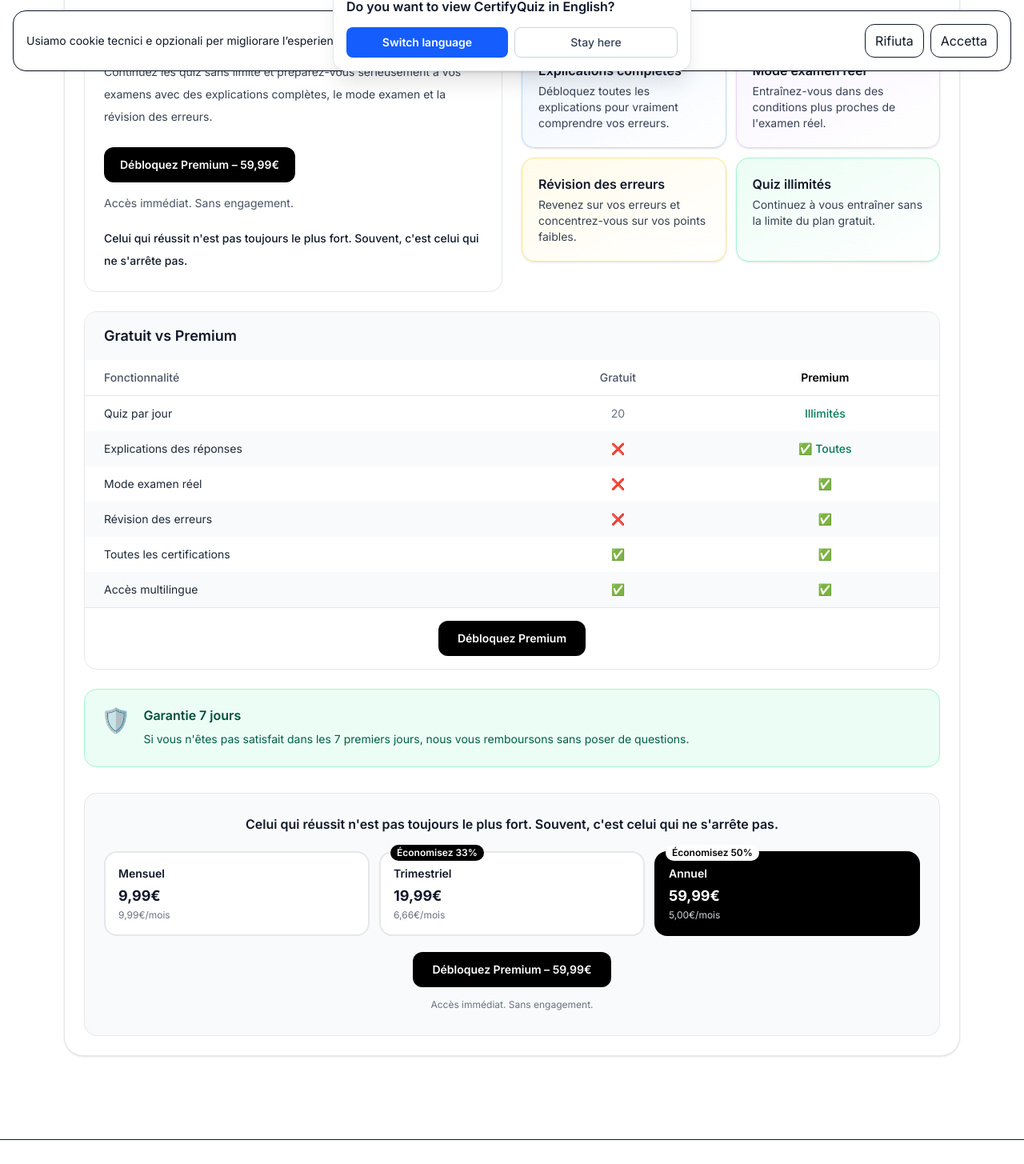
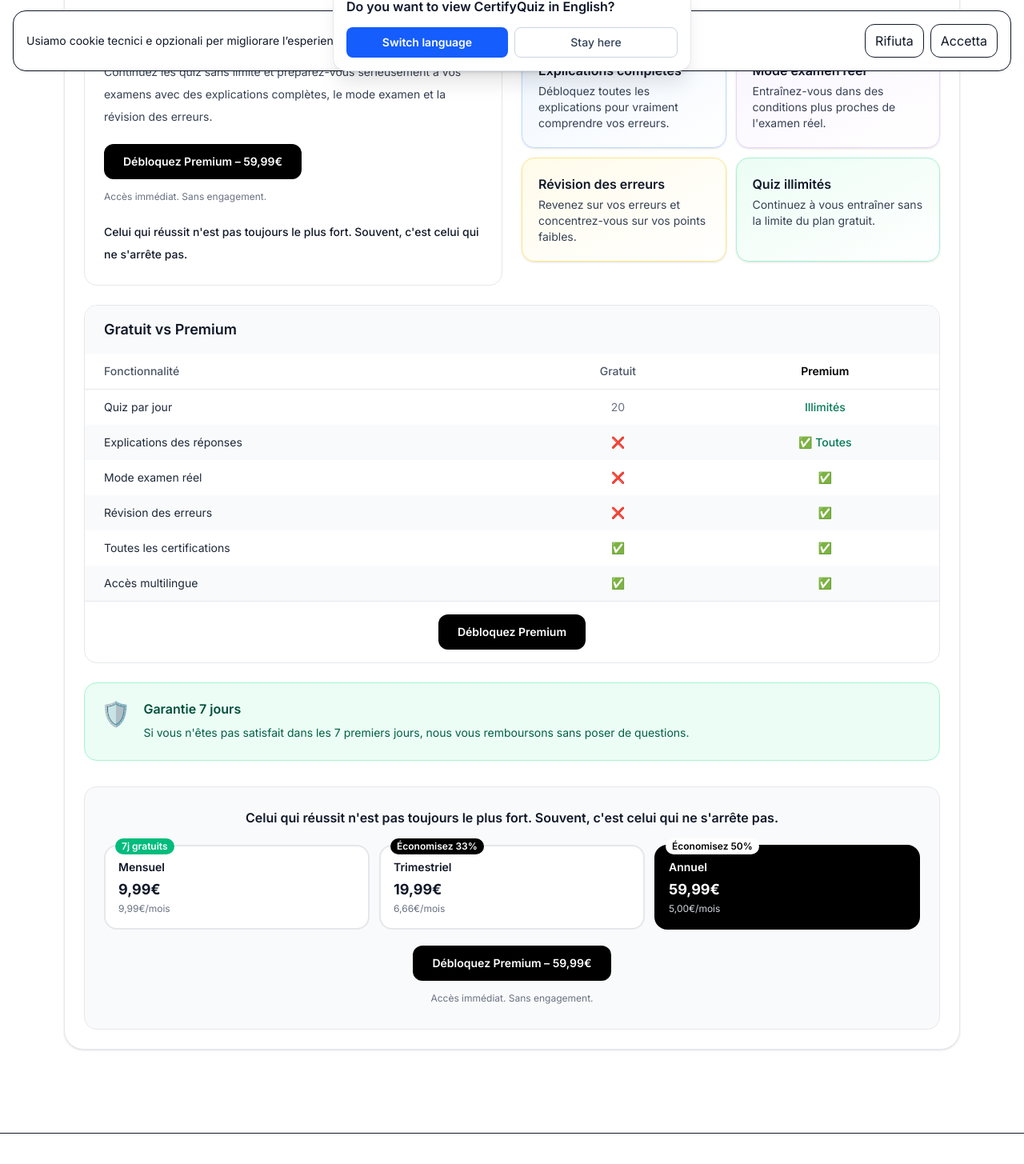
Before and after one commit to martens79/certifyquiz-next, a Next.js app: page /fr/prix in a window 1280 px wide. Shown: the part 695-2150 px from the top of the page at 80% size. Built offline with nearby package versions, Linux system fonts and the light colour scheme; no server answers.

Commit message:
aggiustamenti pagina admin per pwa e aggiunta trial all'abbonamento

```diff
--- /dev/null
+++ b/public/offline.html
@@ -0,0 +1,72 @@
+<!DOCTYPE html>
+<html lang="en">
+<head>
+  <meta charset="utf-8" />
+  <meta name="viewport" content="width=device-width, initial-scale=1" />
+  <title>Offline | CertifyQuiz</title>
+
+  <style>
+    body {
+      font-family: system-ui, sans-serif;
+      background: #f8fafc;
+      margin: 0;
+      min-height: 100vh;
+      display: flex;
+      align-items: center;
+      justify-content: center;
+      padding: 24px;
+    }
+
+    .card {
+      background: white;
+      max-width: 520px;
+      padding: 32px;
+      border-radius: 20px;
+      text-align: center;
+      box-shadow: 0 10px 30px rgba(0,0,0,.08);
+    }
+
+    h1 {
+      margin-top: 0;
+    }
+
+    p {
+      color: #475569;
+      line-height: 1.6;
+    }
+
+    a {
+      display: inline-block;
+      margin-top: 16px;
+      background: #0f172a;
+      color: white;
+      text-decoration: none;
+      padding: 12px 18px;
+      border-radius: 12px;
+      font-weight: 600;
+    }
+  </style>
+</head>
+
+<body>
+  <div class="card">
+    <h1>📡 You're offline</h1>
+
+    <p>
+      CertifyQuiz cannot be reached right now.
+    </p>
+
+    <p>
+      Check your Internet connection and try again.
+    </p>
+
+    <p>
+      Previously visited pages may still be available.
+    </p>
+
+    <a href="/">
+      Try Again
+    </a>
+  </div>
+</body>
+</html>
--- a/src/app/(marketing)/pricing/PremiumComingSoonView.tsx
+++ b/src/app/(marketing)/pricing/PremiumComingSoonView.tsx
@@ -22,6 +22,7 @@ type PlanOption = {
   price: string;
   perMonth: string;
   badge?: string;
+  trialBadge?: string;
 };
 
 type CopyEntry = {
@@ -30,8 +31,11 @@ type CopyEntry = {
   subtitle: string;
   plans: PlanOption[];
   cta: string;
+  ctaMonthly: string;
   ctaLoading: string;
   subCta: string;
+  subCtaMonthly: string;
+  trialNote: string;
   featuresTitle: string;
   checkoutError: string;
   pizzaLine: string;
@@ -64,13 +68,16 @@ const COPY: Record<Lang, CopyEntry> = {
     subtitle:
       "Continua i quiz senza limiti e preparati davvero ai tuoi esami con spiegazioni complete, modalità esame e ripasso errori.",
     plans: [
-      { id: "premium_monthly", label: "Mensile", price: "9,99€", perMonth: "9,99€/mese" },
+      { id: "premium_monthly", label: "Mensile", price: "9,99€", perMonth: "9,99€/mese", trialBadge: "7gg gratis" },
       { id: "premium_quarterly", label: "Trimestrale", price: "19,99€", perMonth: "6,66€/mese", badge: "Risparmia 33%" },
       { id: "premium_annual", label: "Annuale", price: "59,99€", perMonth: "5,00€/mese", badge: "Risparmia 50%" },
     ],
     cta: "Sblocca Premium",
+    ctaMonthly: "Inizia 7 giorni gratis",
     ctaLoading: "Apertura checkout...",
     subCta: "Accesso immediato. Nessun vincolo.",
+    subCtaMonthly: "7 giorni gratis · Nessun addebito ora · Disdici quando vuoi",
+    trialNote: "Prova gratis per 7 giorni, poi 9,99€/mese.",
     featuresTitle: "Cosa include Premium",
     checkoutError: "Errore durante l'apertura del checkout. Riprova.",
     pizzaLine: "Al prezzo di una pizza, sblocchi una preparazione più seria, continua e completa.",
@@ -109,13 +116,16 @@ const COPY: Record<Lang, CopyEntry> = {
     title: "Desbloquea CertifyQuiz Premium",
     subtitle: "Continúa los quizzes sin límites y prepárate de verdad para tus exámenes con explicaciones completas, modo examen y repaso de errores.",
     plans: [
-      { id: "premium_monthly", label: "Mensual", price: "9,99€", perMonth: "9,99€/mes" },
+      { id: "premium_monthly", label: "Mensual", price: "9,99€", perMonth: "9,99€/mes", trialBadge: "7 días gratis" },
       { id: "premium_quarterly", label: "Trimestral", price: "19,99€", perMonth: "6,66€/mes", badge: "Ahorra 33%" },
       { id: "premium_annual", label: "Anual", price: "59,99€", perMonth: "5,00€/mes", badge: "Ahorra 50%" },
     ],
     cta: "Desbloquea Premium",
+    ctaMonthly: "Empezar 7 días gratis",
     ctaLoading: "Abriendo checkout...",
     subCta: "Acceso inmediato. Sin compromiso.",
+    subCtaMonthly: "7 días gratis · Sin cargo ahora · Cancela cuando quieras",
+    trialNote: "Prueba gratis 7 días, luego 9,99€/mes.",
     featuresTitle: "Qué incluye Premium",
     checkoutError: "Error al abrir el checkout. Inténtalo de nuevo.",
     pizzaLine: "Por el precio de una pizza, desbloqueas una preparación más seria, constante y completa.",
@@ -154,13 +164,16 @@ const COPY: Record<Lang, CopyEntry> = {
     title: "Unlock CertifyQuiz Premium",
     subtitle: "Keep practicing without limits and prepare seriously for your exams with full explanations, exam mode, and error review.",
     plans: [
-      { id: "premium_monthly", label: "Monthly", price: "€9.99", perMonth: "€9.99/month" },
+      { id: "premium_monthly", label: "Monthly", price: "€9.99", perMonth: "€9.99/month", trialBadge: "7 days free" },
       { id: "premium_quarterly", label: "Quarterly", price: "€19.99", perMonth: "€6.66/month", badge: "Save 33%" },
       { id: "premium_annual", label: "Annual", price: "€59.99", perMonth: "€5.00/month", badge: "Save 50%" },
     ],
     cta: "Unlock Premium",
+    ctaMonthly: "Start 7-day free trial",
     ctaLoading: "Opening checkout...",
     subCta: "Instant access. No long-term commitment.",
+    subCtaMonthly: "7 days free · No charge today · Cancel anytime",
+    trialNote: "Try free for 7 days, then €9.99/month.",
     featuresTitle: "What Premium includes",
     checkoutError: "Error while opening checkout. Please try again.",
     pizzaLine: "For the price of a pizza, you unlock a more serious, consistent, and complete way to prepare.",
@@ -199,13 +212,16 @@ const COPY: Record<Lang, CopyEntry> = {
     title: "Débloquez CertifyQuiz Premium",
     subtitle: "Continuez les quiz sans limite et préparez-vous sérieusement à vos examens avec des explications complètes, le mode examen et la révision des erreurs.",
     plans: [
-      { id: "premium_monthly", label: "Mensuel", price: "9,99€", perMonth: "9,99€/mois" },
+      { id: "premium_monthly", label: "Mensuel", price: "9,99€", perMonth: "9,99€/mois", trialBadge: "7j gratuits" },
       { id: "premium_quarterly", label: "Trimestriel", price: "19,99€", perMonth: "6,66€/mois", badge: "Économisez 33%" },
       { id: "premium_annual", label: "Annuel", price: "59,99€", perMonth: "5,00€/mois", badge: "Économisez 50%" },
     ],
     cta: "Débloquez Premium",
+    ctaMonthly: "Commencer 7 jours gratuits",
     ctaLoading: "Ouverture du checkout...",
     subCta: "Accès immédiat. Sans engagement.",
+    subCtaMonthly: "7 jours gratuits · Aucun débit aujourd'hui · Annulez quand vous voulez",
+    trialNote: "Essayez gratuitement 7 jours, puis 9,99€/mois.",
     featuresTitle: "Ce que Premium inclut",
     checkoutError: "Erreur lors de l'ouverture du checkout. Réessayez.",
     pizzaLine: "Pour le prix d'une pizza, vous débloquez une préparation plus sérieuse, régulière et complète.",
@@ -255,6 +271,7 @@ function PlanSelector({
     <div className="grid grid-cols-3 gap-3 mt-5">
       {plans.map((plan) => {
         const isSelected = plan.id === selected;
+        const activeBadge = plan.trialBadge ?? plan.badge;
         return (
           <button
             key={plan.id}
@@ -266,11 +283,13 @@ function PlanSelector({
                 : "border-gray-200 bg-white text-gray-900 hover:border-gray-400"
             }`}
           >
-            {plan.badge && (
+            {activeBadge && (
               <span className={`absolute -top-2.5 left-3 rounded-full px-2 py-0.5 text-xs font-semibold ${
-                isSelected ? "bg-white text-black" : "bg-black text-white"
+                plan.trialBadge
+                  ? isSelected ? "bg-emerald-400 text-white" : "bg-emerald-500 text-white"
+                  : isSelected ? "bg-white text-black" : "bg-black text-white"
               }`}>
-                {plan.badge}
+                {activeBadge}
               </span>
             )}
             <div className="text-sm font-semibold">{plan.label}</div>
@@ -281,6 +300,44 @@ function PlanSelector({
           </button>
         );
       })}
+    </div>
+  );
+}
+
+function CtaBlock({
+  t,
+  activePlan,
+  isLoading,
+  onCta,
+}: {
+  t: CopyEntry;
+  activePlan: PlanOption;
+  isLoading: boolean;
+  onCta: () => void;
+}) {
+  const isMonthly = activePlan.id === "premium_monthly";
+  return (
+    <div className="mt-5">
+      {isMonthly && (
+        <p className="mb-2 text-sm font-medium text-emerald-700">
+          🎁 {t.trialNote}
+        </p>
+      )}
+      <button
+        type="button"
+        onClick={onCta}
+        disabled={isLoading}
+        className="inline-flex items-center justify-center rounded-xl bg-black px-6 py-3 text-sm font-semibold text-white transition hover:opacity-90 disabled:opacity-60"
+      >
+        {isLoading
+          ? t.ctaLoading
+          : isMonthly
+          ? t.ctaMonthly
+          : `${t.cta} – ${activePlan.price}`}
+      </button>
+      <p className="mt-2 text-xs text-gray-500">
+        {isMonthly ? t.subCtaMonthly : t.subCta}
+      </p>
     </div>
   );
 }
@@ -300,7 +357,8 @@ function FeatureCard({ title, desc, variant }: { title: string; desc: string; va
   );
 }
 
-function ComparisonTable({ t, onCta, isLoading }: { t: CopyEntry; onCta: () => void; isLoading: boolean }) {
+function ComparisonTable({ t, onCta, isLoading, activePlan }: { t: CopyEntry; onCta: () => void; isLoading: boolean; activePlan: PlanOption }) {
+  const isMonthly = activePlan.id === "premium_monthly";
   return (
     <section className="mt-6 overflow-hidden rounded-2xl border border-gray-200">
       <div className="bg-gray-50 px-6 py-4 text-lg font-semibold text-gray-900">{t.tableTitle}</div>
@@ -325,14 +383,20 @@ function ComparisonTable({ t, onCta, isLoading }: { t: CopyEntry; onCta: () => v
         </table>
       </div>
       <div className="border-t border-gray-200 px-6 py-4 text-center">
+        {isMonthly && (
+          <p className="mb-2 text-sm font-medium text-emerald-700">🎁 {t.trialNote}</p>
+        )}
         <button
           type="button"
           onClick={onCta}
           disabled={isLoading}
           className="inline-flex items-center justify-center rounded-xl bg-black px-6 py-3 text-sm font-semibold text-white transition hover:opacity-90 disabled:opacity-60"
         >
-          {isLoading ? t.ctaLoading : t.cta}
+          {isLoading ? t.ctaLoading : isMonthly ? t.ctaMonthly : t.cta}
         </button>
+        {isMonthly && (
+          <p className="mt-2 text-xs text-gray-500">{t.subCtaMonthly}</p>
+        )}
       </div>
     </section>
   );
@@ -366,6 +430,7 @@ export default function PremiumComingSoonView({ forceLang }: Props) {
 
   const t = COPY[lang];
   const activePlan = t.plans.find((p) => p.id === selectedPlan) ?? t.plans[2];
+  const isMonthly = selectedPlan === "premium_monthly";
 
   async function startPremiumCheckout() {
     if (isLoading) return;
@@ -413,17 +478,7 @@ export default function PremiumComingSoonView({ forceLang }: Props) {
           <PlanSelector plans={t.plans} selected={selectedPlan} onChange={setSelectedPlan} />
 
           {/* CTA principale */}
-          <div className="mt-5">
-            <button
-              type="button"
-              onClick={startPremiumCheckout}
-              disabled={isLoading}
-              className="inline-flex items-center justify-center rounded-xl bg-black px-6 py-3 text-sm font-semibold text-white transition hover:opacity-90 disabled:opacity-60"
-            >
-              {isLoading ? t.ctaLoading : `${t.cta} – ${activePlan.price}`}
-            </button>
-            <p className="mt-2 text-xs text-gray-500">{t.subCta}</p>
-          </div>
+          <CtaBlock t={t} activePlan={activePlan} isLoading={isLoading} onCta={startPremiumCheckout} />
 
           <div className="mt-4 max-w-3xl rounded-2xl border border-amber-200 bg-amber-50 p-4">
             <p className="text-sm font-semibold text-amber-900">{t.urgencyLine}</p>
@@ -437,18 +492,8 @@ export default function PremiumComingSoonView({ forceLang }: Props) {
             <div className="rounded-2xl border border-gray-200 p-6">
               <div className="text-lg font-semibold text-gray-900">{t.title}</div>
               <p className="mt-2 text-sm text-gray-700">{t.subtitle}</p>
-              <div className="mt-6">
-                <button
-                  type="button"
-                  onClick={startPremiumCheckout}
-                  disabled={isLoading}
-                  className="inline-flex items-center justify-center rounded-xl bg-black px-5 py-3 text-sm font-semibold text-white transition hover:opacity-90 disabled:opacity-60"
-                >
-                  {isLoading ? t.ctaLoading : `${t.cta} – ${activePlan.price}`}
-                </button>
-                <p className="mt-3 text-sm text-gray-600">{t.subCta}</p>
+              <CtaBlock t={t} activePlan={activePlan} isLoading={isLoading} onCta={startPremiumCheckout} />
               <p className="mt-4 text-sm font-medium text-gray-900">{t.finalLine}</p>
-              </div>
             </div>
 
             <div>
@@ -462,23 +507,33 @@ export default function PremiumComingSoonView({ forceLang }: Props) {
             </div>
           </section>
 
-          <ComparisonTable t={t} onCta={startPremiumCheckout} isLoading={isLoading} />
+          <ComparisonTable t={t} onCta={startPremiumCheckout} isLoading={isLoading} activePlan={activePlan} />
           <Guarantee t={t} />
 
           {/* CTA finale */}
           <div className="mt-8 rounded-2xl border border-gray-200 bg-gray-50 p-6 text-center">
             <p className="text-base font-semibold text-gray-900">{t.finalLine}</p>
-            {/* Selettore piani anche in fondo */}
             <PlanSelector plans={t.plans} selected={selectedPlan} onChange={setSelectedPlan} />
+            <div className="mt-5 flex flex-col items-center">
+              {isMonthly && (
+                <p className="mb-2 text-sm font-medium text-emerald-700">🎁 {t.trialNote}</p>
+              )}
               <button
                 type="button"
                 onClick={startPremiumCheckout}
                 disabled={isLoading}
-              className="mt-5 inline-flex items-center justify-center rounded-xl bg-black px-6 py-3 text-sm font-semibold text-white transition hover:opacity-90 disabled:opacity-60"
+                className="inline-flex items-center justify-center rounded-xl bg-black px-6 py-3 text-sm font-semibold text-white transition hover:opacity-90 disabled:opacity-60"
               >
-              {isLoading ? t.ctaLoading : `${t.cta} – ${activePlan.price}`}
+                {isLoading
+                  ? t.ctaLoading
+                  : isMonthly
+                  ? t.ctaMonthly
+                  : `${t.cta} – ${activePlan.price}`}
               </button>
-            <p className="mt-2 text-xs text-gray-500">{t.subCta}</p>
+              <p className="mt-2 text-xs text-gray-500">
+                {isMonthly ? t.subCtaMonthly : t.subCta}
+              </p>
+            </div>
           </div>
         </div>
       </div>
--- a/src/components/premium/PremiumQuestionLimitGate.tsx
+++ b/src/components/premium/PremiumQuestionLimitGate.tsx
@@ -25,26 +25,27 @@ type Props = {
   correctCount?: number;
   wrongCount?: number;
   totalAnswered?: number;
+  triggeredByGoodScore?: boolean;
 };
 
 const PLANS: Record<Locale, PlanOption[]> = {
   it: [
-    { id: "premium_monthly", label: "Mensile", price: "9,99€/mese" },
+    { id: "premium_monthly", label: "Mensile", price: "9,99€/mese", badge: "7gg gratis" },
     { id: "premium_quarterly", label: "Trimestrale", price: "19,99€", badge: "-33%" },
     { id: "premium_annual", label: "Annuale", price: "59,99€", badge: "-50%" },
   ],
   en: [
-    { id: "premium_monthly", label: "Monthly", price: "€9.99/mo" },
+    { id: "premium_monthly", label: "Monthly", price: "€9.99/mo", badge: "7 days free" },
     { id: "premium_quarterly", label: "Quarterly", price: "€19.99", badge: "-33%" },
     { id: "premium_annual", label: "Annual", price: "€59.99", badge: "-50%" },
   ],
   fr: [
-    { id: "premium_monthly", label: "Mensuel", price: "9,99€/mois" },
+    { id: "premium_monthly", label: "Mensuel", price: "9,99€/mois", badge: "7j gratuits" },
     { id: "premium_quarterly", label: "Trimestriel", price: "19,99€", badge: "-33%" },
     { id: "premium_annual", label: "Annuel", price: "59,99€", badge: "-50%" },
   ],
   es: [
-    { id: "premium_monthly", label: "Mensual", price: "9,99€/mes" },
+    { id: "premium_monthly", label: "Mensual", price: "9,99€/mes", badge: "7 días gratis" },
     { id: "premium_quarterly", label: "Trimestral", price: "19,99€", badge: "-33%" },
     { id: "premium_annual", label: "Anual", price: "59,99€", badge: "-50%" },
   ],
@@ -57,6 +58,12 @@ const COPY = {
     fr: "Limite gratuit atteint",
     es: "Límite gratuito alcanzado",
   },
+  badgeGoodScore: {
+    it: "Stai andando bene — non fermarti adesso",
+    en: "You're doing great — don't stop now",
+    fr: "Vous progressez bien — ne vous arrêtez pas",
+    es: "Lo estás haciendo bien — no te detengas ahora",
+  },
   titleGeneric: {
     it: "Non fermarti adesso.",
     en: "Don't stop now.",
@@ -68,6 +75,18 @@ const COPY = {
     en: (cert: string) => `You're preparing for ${cert} — don't stop now.`,
     fr: (cert: string) => `Tu prépares le ${cert} — ne t'arrête pas maintenant.`,
     es: (cert: string) => `Estás preparando el ${cert} — no te detengas ahora.`,
+  },
+  titleGoodScore: {
+    it: (score: number) => `Sei al ${score}% — sei vicino. Non perdere il ritmo adesso.`,
+    en: (score: number) => `You're at ${score}% — you're close. Don't lose momentum now.`,
+    fr: (score: number) => `Vous êtes à ${score}% — vous y êtes presque. Ne perdez pas votre élan.`,
+    es: (score: number) => `Estás al ${score}% — estás cerca. No pierdas el ritmo ahora.`,
+  },
+  titleGoodScoreWithCert: {
+    it: (cert: string, score: number) => `Sei al ${score}% su ${cert}. Sei vicino all'esame — non fermarti adesso.`,
+    en: (cert: string, score: number) => `You're at ${score}% on ${cert}. You're close to the exam — don't stop now.`,
+    fr: (cert: string, score: number) => `Vous êtes à ${score}% sur ${cert}. Vous êtes près de l'examen — ne vous arrêtez pas.`,
+    es: (cert: string, score: number) => `Estás al ${score}% en ${cert}. Estás cerca del examen — no te detengas.`,
   },
   resultTitle: {
     it: "Risultato del test",
@@ -133,6 +152,18 @@ const COPY = {
     es: "Por el precio de una pizza, desbloquea quizzes ilimitados, explicaciones y repaso de errores.",
   },
   cta: {
+    it: "Inizia 7 giorni gratis",
+    en: "Start 7-day free trial",
+    fr: "Commencer 7 jours gratuits",
+    es: "Empezar 7 días gratis",
+  },
+  ctaMonthly: {
+    it: "Inizia 7 giorni gratis",
+    en: "Start 7-day free trial",
+    fr: "Commencer 7 jours gratuits",
+    es: "Empezar 7 días gratis",
+  },
+  ctaOther: {
     it: "Sblocca Premium",
     en: "Unlock Premium",
     fr: "Débloquez Premium",
@@ -145,6 +176,12 @@ const COPY = {
     es: "Abriendo checkout...",
   },
   cancelNote: {
+    it: "7 giorni gratis · Nessun addebito ora · Disdici quando vuoi",
+    en: "7 days free · No charge now · Cancel anytime",
+    fr: "7 jours gratuits · Aucun débit maintenant · Annulez quand vous voulez",
+    es: "7 días gratis · Sin cargo ahora · Cancela cuando quieras",
+  },
+  cancelNoteOther: {
     it: "Accesso immediato · Disdici quando vuoi · Garanzia 7 giorni",
     en: "Instant access · Cancel anytime · 7-day guarantee",
     fr: "Accès immédiat · Annulez quand vous voulez · Garantie 7 jours",
@@ -195,6 +232,7 @@ export default function PremiumQuestionLimitGate({
   correctCount,
   wrongCount,
   totalAnswered,
+  triggeredByGoodScore = false,
 }: Props) {
   const L = safeLang(lang);
   const [isLoading, setIsLoading] = useState(false);
@@ -215,9 +253,24 @@ export default function PremiumQuestionLimitGate({
     : resultLevel === "medium" ? COPY.diagnosisMedium[L]
     : COPY.diagnosisLow[L];
 
-  const title = certificationName
-    ? COPY.titleWithCert[L](certificationName)
-    : COPY.titleGeneric[L];
+  const title = (() => {
+    if (triggeredByGoodScore) {
+      return certificationName
+        ? COPY.titleGoodScoreWithCert[L](certificationName, percentage)
+        : COPY.titleGoodScore[L](percentage);
+    }
+    return certificationName
+      ? COPY.titleWithCert[L](certificationName)
+      : COPY.titleGeneric[L];
+  })();
+
+  const badgeText = triggeredByGoodScore ? COPY.badgeGoodScore[L] : COPY.badge[L];
+
+  const badgeClass = triggeredByGoodScore
+    ? "mb-4 inline-flex items-center rounded-full bg-emerald-100 px-3 py-1 text-xs font-semibold text-emerald-900"
+    : "mb-4 inline-flex items-center rounded-full bg-amber-100 px-3 py-1 text-xs font-semibold text-amber-900";
+
+  const isMonthly = selectedPlan === "premium_monthly";
 
   async function startPremiumCheckout() {
     if (isLoading) return;
@@ -233,6 +286,7 @@ export default function PremiumQuestionLimitGate({
           lang: L,
           score: percentage,
           plan: selectedPlan,
+          triggered_by_good_score: triggeredByGoodScore,
         }),
       }).catch(console.error);
 
@@ -256,8 +310,8 @@ export default function PremiumQuestionLimitGate({
     <div className="mx-auto max-w-md rounded-2xl bg-white p-6 text-gray-900 shadow-xl sm:p-8">
 
       {/* Badge */}
-      <div className="mb-4 inline-flex items-center rounded-full bg-amber-100 px-3 py-1 text-xs font-semibold text-amber-900">
-        🔒 {COPY.badge[L]}
+      <div className={badgeClass}>
+        {triggeredByGoodScore ? "🎯" : "🔒"} {badgeText}
       </div>
 
       {/* Titolo */}
@@ -344,19 +398,25 @@ export default function PremiumQuestionLimitGate({
         })}
       </div>
 
-      {/* CTA */}
+      {/* CTA — testo cambia in base al piano selezionato */}
       <button
         type="button"
         onClick={startPremiumCheckout}
         disabled={isLoading}
         className="w-full rounded-xl bg-gray-900 px-5 py-3 text-sm font-semibold text-white transition hover:opacity-90 disabled:cursor-not-allowed disabled:opacity-60"
       >
-        {isLoading ? COPY.ctaLoading[L] : COPY.cta[L]}
+        {isLoading
+          ? COPY.ctaLoading[L]
+          : isMonthly
+          ? COPY.ctaMonthly[L]
+          : COPY.ctaOther[L]}
       </button>
 
-      <p className="mt-2 text-center text-xs text-gray-400">{COPY.cancelNote[L]}</p>
+      {/* Nota sotto CTA — cambia in base al piano */}
+      <p className="mt-2 text-center text-xs text-gray-400">
+        {isMonthly ? COPY.cancelNote[L] : COPY.cancelNoteOther[L]}
+      </p>
 
-      {/* Link torna indietro */}
       {onBack && (
         <button
           type="button"
@@ -367,7 +427,6 @@ export default function PremiumQuestionLimitGate({
         </button>
       )}
 
-      {/* Accordion dettagli */}
       <div className="mt-5 border-t border-gray-100">
         <button
           type="button"
```
Also changed, not shown: public/sw.js (+28 -5 lines), src/components/quiz/QuizEngine.tsx (+33 -7 lines). Lines whose indentation alone changed are shown as unchanged.
